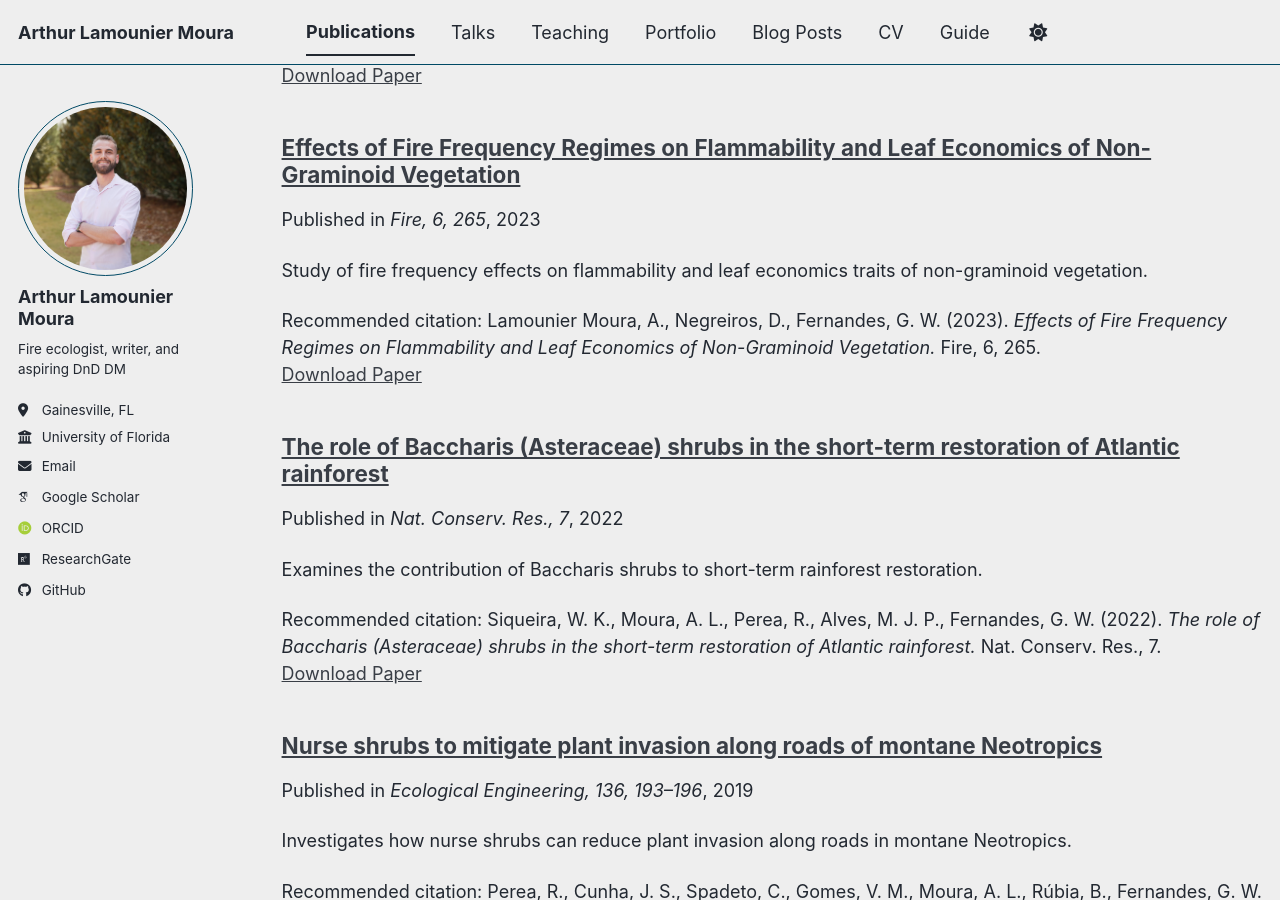
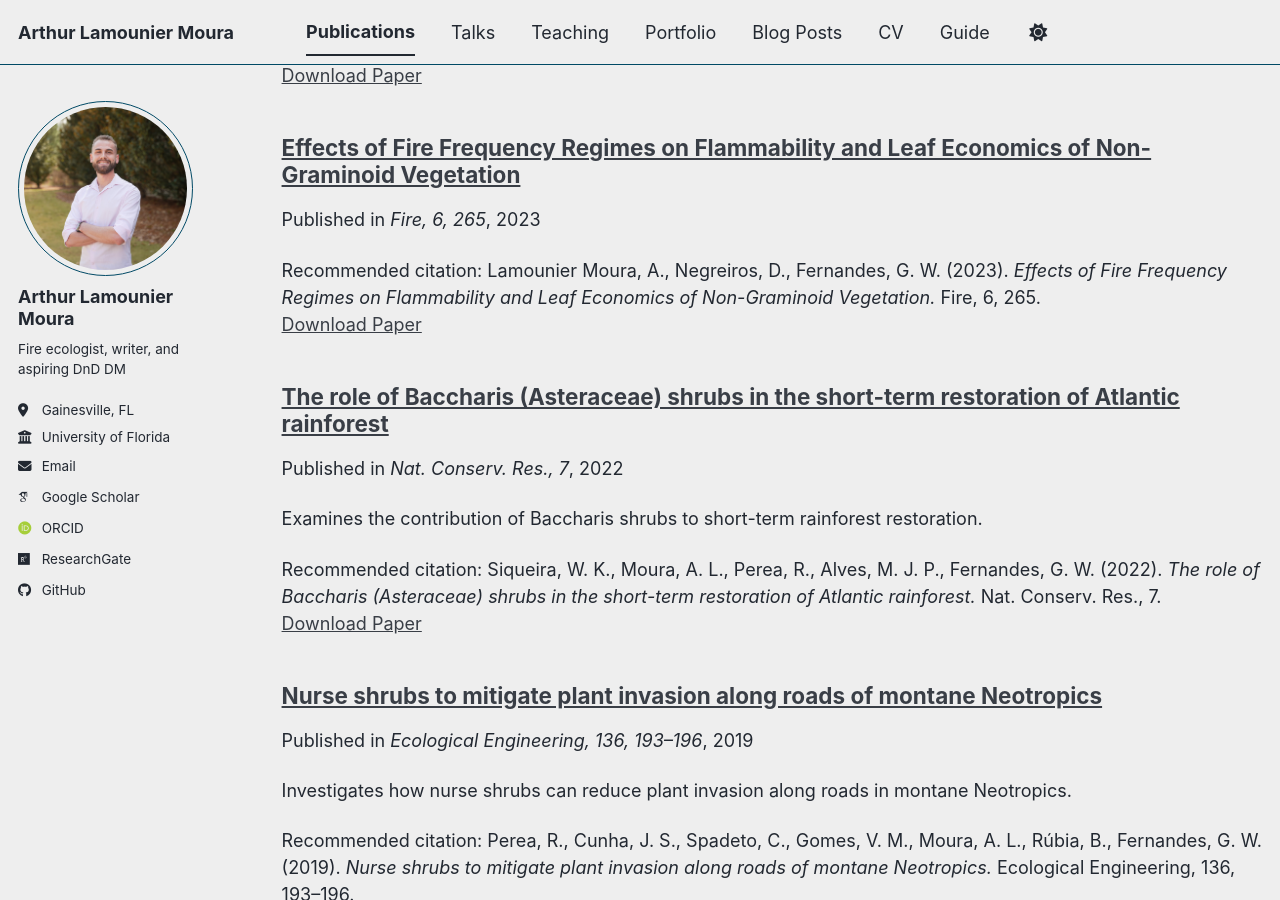
Before and after one commit to arthurlamounier/arthurlamounier.github.io, a Jekyll site: the page built from _pages/publications.html, in a window 1280 px wide and 900 px high, scrolled down 800 px. Built offline with Jekyll 4.4.1, drawn with Linux system fonts in a browser that asks for light colours; some web fonts are replaced; a script bundle is joined from its source files by our own code; library files that are not in the unit come from our copies.

Commit message:
Update 2024-02-17-paper-title-number-4.md

```diff
--- a/_publications/2024-02-17-paper-title-number-4.md
+++ b/_publications/2024-02-17-paper-title-number-4.md
@@ -7,5 +7,5 @@
 venue: "Fire, 6, 265"
 paperurl: "https://doi.org/10.3390/fire6070265"
 citation: "Lamounier Moura, A., Negreiros, D., Fernandes, G. W. (2023). <i>Effects of Fire Frequency Regimes on Flammability and Leaf Economics of Non-Graminoid Vegetation.</i> Fire, 6, 265."
-excerpt: "Study of fire frequency effects on flammability and leaf economics traits of non-graminoid vegetation."
+excerpt:
 ---
```
